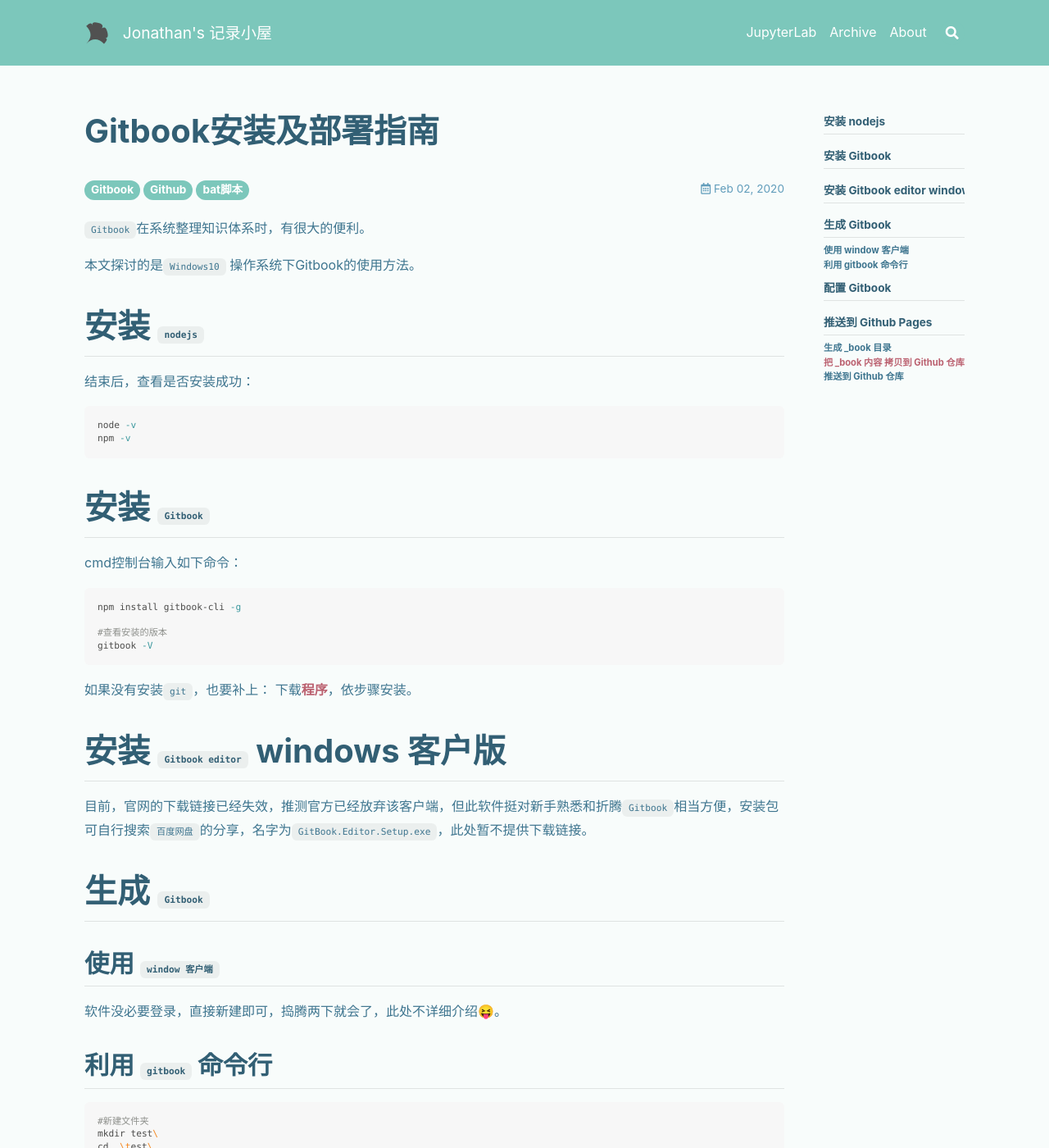
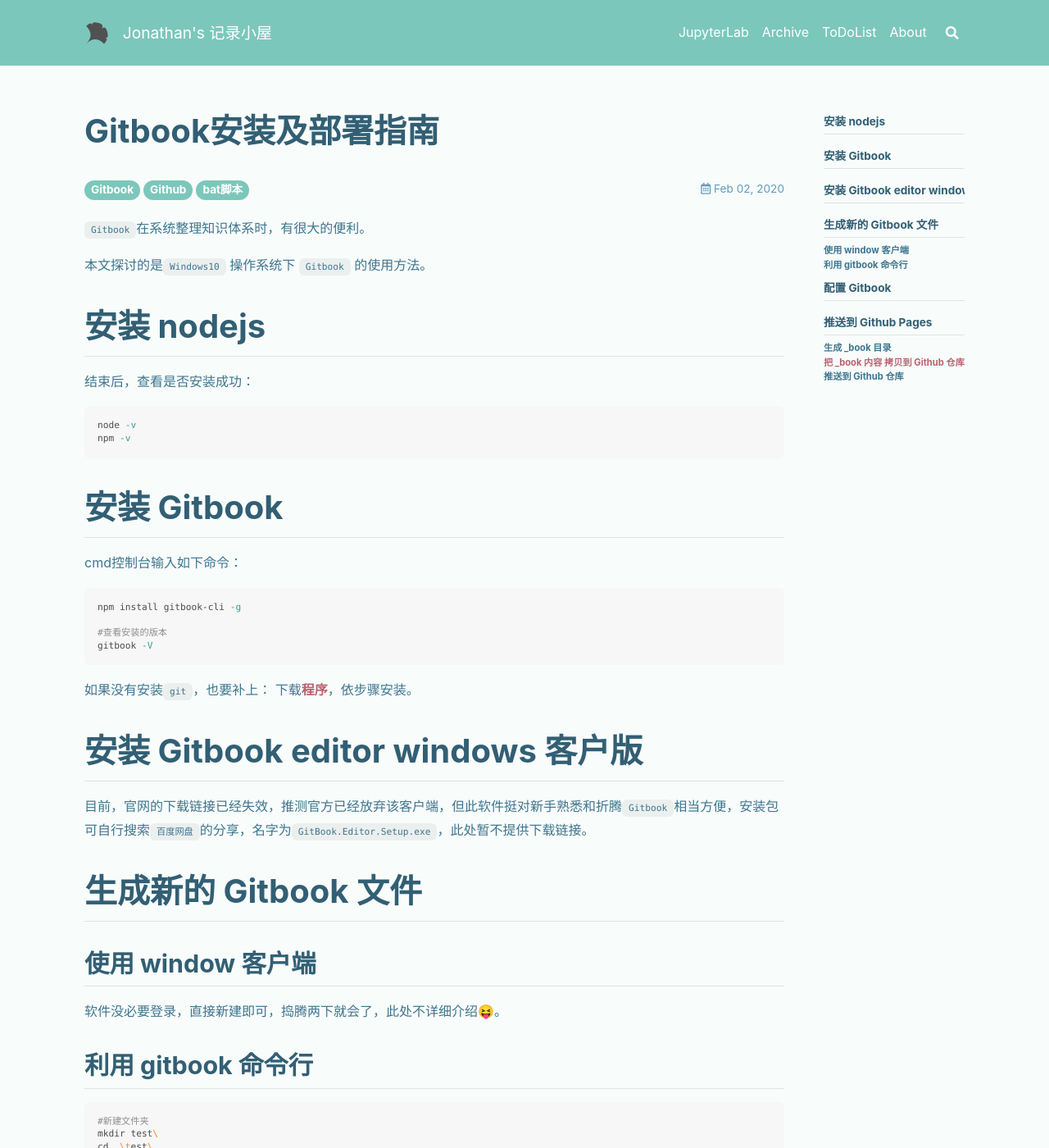
Before and after one commit to x-researcher/blog, a Jekyll site: the page built from _posts/2020-02-02-gitbook-tutorial.md, in a window 1280 px wide and 1400 px high. Shown: the whole window at 82% size. Built offline with Jekyll 4.4.1, drawn with Linux system fonts in a browser that asks for light colours; nearby versions of some CDN libraries; comment, search, counter and statistics services are not loaded; some of the changed text lies outside the part shown.

Commit message:
submit new post

```diff
--- a/_data/navigation.yml
+++ b/_data/navigation.yml
@@ -49,6 +49,10 @@ header:
     url: /archive.html
 
   - titles:
+      en      : &EN ToDoList
+    url: /ToDoList.html
+
+  - titles:
       # @start locale config
       en      : &EN       About
       en-GB   : *EN
--- a/_posts/2020-02-02-gitbook-tutorial.md
+++ b/_posts/2020-02-02-gitbook-tutorial.md
@@ -8,14 +8,14 @@ key: gitbooktutorials
 
 <!--more-->
 
-本文探讨的是`Windows10` 操作系统下Gitbook的使用方法。
-# 安装 `nodejs`
+本文探讨的是`Windows10` 操作系统下 `Gitbook` 的使用方法。
+# 安装 nodejs
 结束后，查看是否安装成功：
 ~~~shell
 node -v
 npm -v
 ~~~
-# 安装 `Gitbook`
+# 安装 Gitbook
 cmd控制台输入如下命令：
 ~~~bash
 npm install gitbook-cli -g
@@ -25,12 +25,12 @@ gitbook -V
 ~~~
 如果没有安装`git`，也要补上：
 下载[程序](https://git-scm.com/download/win)，依步骤安装。
-# 安装 `Gitbook editor` windows 客户版
+# 安装 Gitbook editor windows 客户版
 目前，官网的下载链接已经失效，推测官方已经放弃该客户端，但此软件挺对新手熟悉和折腾`Gitbook`相当方便，安装包可自行搜索`百度网盘`的分享，名字为`GitBook.Editor.Setup.exe`，此处暂不提供下载链接。
-# 生成 `Gitbook`
-## 使用 `window 客户端`
+# 生成新的 Gitbook 文件
+## 使用 window 客户端
 软件没必要登录，直接新建即可，捣腾两下就会了，此处不详细介绍😝。
-## 利用 `gitbook` 命令行
+## 利用 gitbook 命令行
 ~~~bash
 #新建文件夹
 mkdir test\
@@ -52,10 +52,10 @@ dir
 2020/02/02  23:50                40 SUMMARY.md
 ~~~
 此时，一个空白的 `Gitbook` 已经生成，使用 `gitbook serve` 命令启动服务，浏览器中打开 `http://localhost:4000/` 进行本地预览。
-# 配置 `Gitbook`
+# 配置 Gitbook
 **待补充。**
-# 推送到 `Github Pages`
-## 生成 `_book` 目录
+# 推送到 Github Pages
+## 生成 _book 目录
 在 `test` 目录下运行 `gitbook build` 指令即可。
 
 但为了方便，我在桌面新建一个批处理指令，这样只需双击就能完成系列操作，特别方便。
@@ -67,7 +67,7 @@ cd /d D:\yourpath\test\
 gitbook build
 ~~~
 目录下新生成一个文件夹 `_book` 。
-## 把 `_book` 内容 拷贝到 `Github 仓库` 的目录
+## 把 _book 内容 拷贝到 Github 仓库 的目录
 首先，将 `Github 仓库` 切换到 `gh-pages` 分支
 ~~~bash
 git checkout gh-pages
@@ -79,7 +79,7 @@ xcopy .\your-gitbook-path\test\_book\*.* .\your-github-path\ /E /W /Y
 # /W 复制前提醒您按某个键；
 # /Y 不用提醒，直接覆盖现有文件。
 ~~~
-## 推送到 `Github 仓库`
+## 推送到 Github 仓库
 之前用的是 `Github客户端` ，其实熟练了，还是命令行方便(主要是可以一键批处理😁)：
 ~~~bash
 #在Github仓库的目录下运行
```
Also changed, not shown: other parts of _posts/2020-02-02-gitbook-tutorial.md (+2 -0 lines), ToDoList.md (added, +17 -0 lines).
